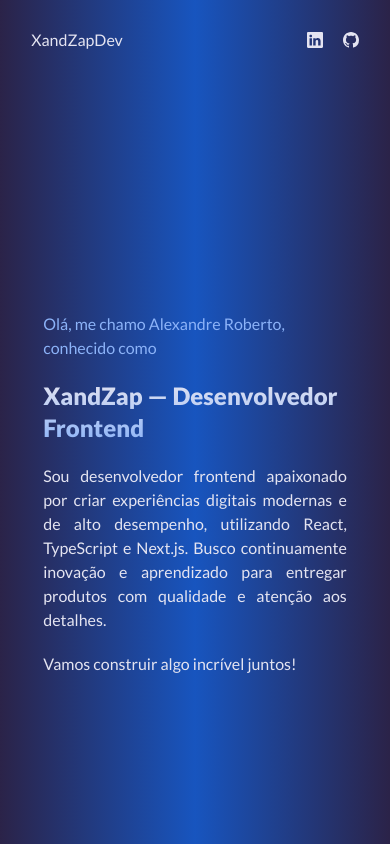
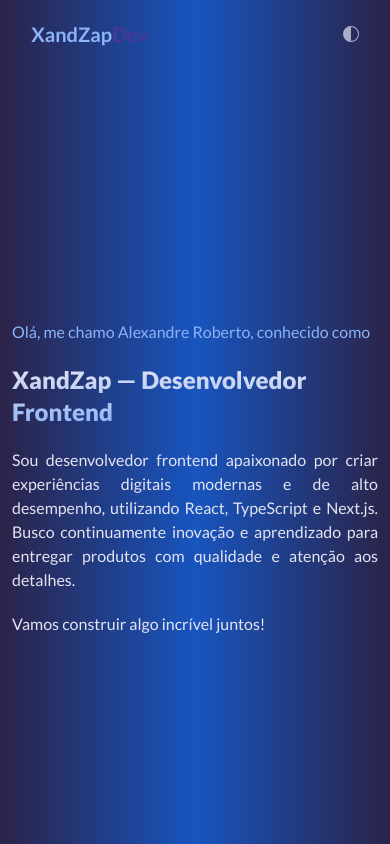
Before and after one commit to XandZap/portfolio, a Next.js app: page / in a window 390 px wide. Shown: the top 844 px of the page. Built offline with nearby package versions, Linux system fonts and the light colour scheme.

Commit message:
✨ add CTA component, ParallaxSection, and theme toggle functionality; update Header and page layout

```diff
--- a/src/app/globals.css
+++ b/src/app/globals.css
@@ -11,27 +11,26 @@ body {
 }
 
 ::-webkit-scrollbar {
-  width: 10px;
+  width: 8px;
 }
 
 ::-webkit-scrollbar-track {
-  background: hsl(var(--secondary));
-  opacity: 0.2;
+  background: hsl(var(--secondary) / 0.3);
 }
 
 ::-webkit-scrollbar-thumb {
-  background: hsl(var(--background));
+  background: hsl(var(--primary));
   border-radius: 10px;
 }
 
 ::-webkit-scrollbar-thumb:hover {
-  background: hsl(var(--primary));
+  background: hsl(var(--secondary));
 }
 
 @layer base {
   :root {
-    --background: 253, 35%, 21%;
-    --foreground: 240, 30%, 92%;
+    --background: 253 35% 21%;
+    --foreground: 240 30% 92%;
 
     --muted: 240 4.8% 95.9%;
     --muted-foreground: 240 3.8% 46.1%;
@@ -45,14 +44,14 @@ body {
     --border: 240 5.9% 90%;
     --input: 240 5.9% 90%;
 
-    --primary: 250, 46%, 41%;
-    --primary-foreground: 250, 30%, 71%;
+    --primary: 250 46% 41%;
+    --primary-foreground: 250 30% 71%;
 
-    --secondary: 218, 78%, 42%;
-    --secondary-foreground: 218, 88%, 76%;
+    --secondary: 218 78% 42%;
+    --secondary-foreground: 218 88% 76%;
 
-    --accent: 240, 30%, 92%;
-    --accent-foreground: 250, 37%, 58%;
+    --accent: 240 30% 92%;
+    --accent-foreground: 250 37% 58%;
 
     --destructive: 0 84.2% 60.2%;
     --destructive-foreground: 0 0% 98%;
@@ -63,7 +62,7 @@ body {
   }
 
   .dark {
-    --background: 240 10% 3.9%;
+    --background: 0 0% 3.9%;
     --foreground: 0 0% 98%;
 
     --muted: 240 3.7% 15.9%;
@@ -78,19 +77,19 @@ body {
     --border: 240 3.7% 15.9%;
     --input: 240 3.7% 15.9%;
 
-    --primary: 0 0% 98%;
-    --primary-foreground: 240 5.9% 10%;
+    --primary: 250 78% 50%;
+    --primary-foreground: 0 0% 98%;
 
-    --secondary: 240 3.7% 15.9%;
+    --secondary: 218 78% 42%;
     --secondary-foreground: 0 0% 98%;
 
-    --accent: 240 3.7% 15.9%;
-    --accent-foreground: 0 0% 98%;
+    --accent: 0 0% 98%;
+    --accent-foreground: 240 3.7% 15.9%;
 
     --destructive: 0 62.8% 30.6%;
-    --destructive-foreground: 0 85.7% 97.3%;
+    --destructive-foreground: 0 0% 98%;
 
-    --ring: 240 3.7% 15.9%;
+    --ring: 240 3.7% 49.7%;
   }
 }
 
--- a/src/app/page.tsx
+++ b/src/app/page.tsx
@@ -1,13 +1,51 @@
-import { Intro, About, Technologies, Work, Projects, Footer, Aside } from "@/components";
+import { Intro, About, Technologies, Work, Projects, Footer, Aside, CTA } from "@/components";
+import ParallaxSection from "@/components/ParallaxSection";
+import ScrollReveal from "@/components/ScrollReveal";
+import Script from "next/script";
+
+const jsonLd = {
+  "@context": "https://schema.org",
+  "@type": "Person",
+  name: "Alexandre Roberto",
+  alternateName: "XandZap",
+  jobTitle: "Desenvolvedor Frontend",
+  url: "https://xandzap.vercel.app",
+  sameAs: [
+    "https://www.linkedin.com/in/alexandre-roberto/",
+    "https://github.com/XandZap",
+  ],
+  knowsAbout: ["React", "TypeScript", "Next.js", "Node.js", "Frontend Development", "Tailwind CSS"],
+  email: "alexandreroberto.94@gmail.com",
+};
 
 export default function Home() {
   return (
-    <main className="flex flex-col gap-8 px-[8%] py-4">
+    <main className="flex flex-col">
+      {/* JSON-LD structured data for SEO */}
+      <Script
+        id="json-ld"
+        type="application/ld+json"
+        strategy="afterInteractive"
+        dangerouslySetInnerHTML={{ __html: JSON.stringify(jsonLd) }}
+      />
+
       <Intro />
       <About />
       <Technologies />
+
+      <ParallaxSection
+        backgroundImage="/assets/img/parallax-bg.png"
+        quote="Transformo ideias em experiências digitais que conectam pessoas e tecnologia."
+        author="Alexandre Roberto"
+      />
+
       <Work />
-      <Projects />
+      <ScrollReveal>
+        <section id="projetos">
+          <Projects />
+        </section>
+      </ScrollReveal>
+      <CTA />
       <Footer />
       <Aside />
     </main>
--- a/src/components/Header.tsx
+++ b/src/components/Header.tsx
@@ -1,39 +1,69 @@
 "use client"
-import tw from "tailwind-styled-components";
 import { useScroll } from "@/hooks";
-import { SLink } from "./ui/styles";
+import Link from "next/link";
 import { BsGithub, BsLinkedin } from "react-icons/bs";
+import ThemeToggle from "./ThemeToggle";
+
+const navItems = [
+  { label: "Sobre", href: "#sobre" },
+  { label: "Experiência", href: "#experiencia" },
+  { label: "Projetos", href: "#projetos" },
+  { label: "Contato", href: "#contato" },
+];
 
 function Header() {
   const scroll = useScroll();
-
-  const handleScroll = () => {
-    window.scrollTo({ top: 0, behavior: "smooth" });
-  };
+  const isScrolled = scroll > 50;
 
   return (
     <header
-      className={`fixed top-0 py-7 px-[8%] w-full flex justify-between items-center z-10 transition-all duration-300 ${
-        scroll > 0 ? "bg-background/90 backdrop-blur shadow-lg" : "bg-transparent"
+      className={`fixed top-0 w-full z-50 transition-all duration-300 ${
+        isScrolled
+          ? "bg-background/90 dark:bg-background/90 bg-white/90 backdrop-blur-md shadow-lg py-3"
+          : "bg-transparent py-5"
       }`}
     >
-      <button onClick={handleScroll} className="cursor-pointer">
-        <SLink href="#">XandZapDev</SLink>
-      </button>
-      <nav className="flex gap-5">
-        <SLink href="https://www.linkedin.com/in/alexandre-roberto/" target="_blank">
-          <Span>LinkedIn</Span>
-          <BsLinkedin />
-        </SLink>
-        <SLink href="https://github.com/XandZap" target="_blank">
-          <Span>GitHub</Span>
-          <BsGithub />
-        </SLink>
-      </nav>
+      <div className="flex justify-between items-center px-[8%]">
+        <Link href="#" className="text-xl font-bold text-secondary-foreground hover:scale-105 transition-transform duration-200">
+          XandZap<span className="text-primary">Dev</span>
+        </Link>
+        <nav className="hidden md:flex items-center gap-6">
+          {navItems.map((item) => (
+            <a
+              key={item.label}
+              href={item.href}
+              className="text-sm text-foreground/70 hover:text-secondary-foreground transition-colors duration-200"
+            >
+              {item.label}
+            </a>
+          ))}
+        </nav>
+        <div className="flex items-center gap-4">
+          <ThemeToggle />
+          <nav className="hidden md:flex items-center gap-3">
+            <a
+              href="https://www.linkedin.com/in/alexandre-roberto/"
+              target="_blank"
+              rel="noopener noreferrer"
+              className="text-foreground/70 hover:text-secondary-foreground transition-colors duration-200"
+              aria-label="LinkedIn"
+            >
+              <BsLinkedin />
+            </a>
+            <a
+              href="https://github.com/XandZap"
+              target="_blank"
+              rel="noopener noreferrer"
+              className="text-foreground/70 hover:text-secondary-foreground transition-colors duration-200"
+              aria-label="GitHub"
+            >
+              <BsGithub />
+            </a>
+          </nav>
+        </div>
+      </div>
     </header>
   );
 }
 
 export default Header;
-
-const Span = tw.span`max-md:hidden`;
--- /dev/null
+++ b/src/components/ParallaxSection.tsx
@@ -0,0 +1,78 @@
+"use client";
+
+import { useRef, useEffect, useState } from "react";
+
+interface ParallaxSectionProps {
+  backgroundImage?: string;
+  quote: string;
+  author: string;
+}
+
+function ParallaxSection({ backgroundImage, quote, author }: ParallaxSectionProps) {
+  const sectionRef = useRef<HTMLDivElement>(null);
+  const [offset, setOffset] = useState(0);
+  const [isVisible, setIsVisible] = useState(false);
+
+  useEffect(() => {
+    const handleScroll = () => {
+      if (!sectionRef.current) return;
+      const rect = sectionRef.current.getBoundingClientRect();
+      const windowH = window.innerHeight;
+
+      if (rect.top < windowH && rect.bottom > 0) {
+        setIsVisible(true);
+        const speed = 0.3;
+        const yPos = -(rect.top * speed);
+        setOffset(yPos);
+      }
+    };
+
+    window.addEventListener("scroll", handleScroll, { passive: true });
+    handleScroll();
+    return () => window.removeEventListener("scroll", handleScroll);
+  }, []);
+
+  return (
+    <div
+      ref={sectionRef}
+      className="relative overflow-hidden py-32 md:py-40"
+    >
+      {/* Parallax background layer */}
+      <div
+        className={`absolute inset-0 w-full h-full bg-gradient-to-r from-primary/90 to-secondary/90 dark:from-primary/80 dark:to-secondary/80 ${
+          isVisible ? "opacity-100" : "opacity-0"
+        } transition-opacity duration-700`}
+      >
+        {backgroundImage && (
+          <div
+            className="absolute inset-0 bg-cover bg-center bg-no-repeat"
+            style={{
+              backgroundImage: `url(${backgroundImage})`,
+              transform: `translateY(${offset}px)`,
+              willChange: "transform",
+            }}
+          />
+        )}
+        {/* Decorative pattern overlay */}
+        <div className="absolute inset-0 opacity-10" style={{
+          backgroundImage: "radial-gradient(circle at 2px 2px, white 1px, transparent 0)",
+          backgroundSize: "40px 40px",
+        }} />
+      </div>
+
+      {/* Content */}
+      <div className="relative z-10 px-[8%] text-center">
+        <blockquote className="max-w-3xl mx-auto">
+          <p className="text-2xl md:text-3xl font-bold text-accent/95 leading-relaxed italic">
+            &ldquo;{quote}&rdquo;
+          </p>
+          <footer className="mt-4 text-accent/70 text-lg">
+            <cite>{author}</cite>
+          </footer>
+        </blockquote>
+      </div>
+    </div>
+  );
+}
+
+export default ParallaxSection;
--- /dev/null
+++ b/src/components/ThemeToggle.tsx
@@ -0,0 +1,39 @@
+"use client";
+
+import { useTheme } from "@/hooks/useTheme";
+import { BsMoon, BsSun, BsCircleHalf } from "react-icons/bs";
+
+function ThemeToggle() {
+  const { isDark, toggle, theme, mounted } = useTheme();
+
+  if (!mounted) {
+    return <div className="w-5 h-5 rounded-full bg-zinc-600/30 animate-pulse" />;
+  }
+
+  return (
+    <button
+      onClick={toggle}
+      className="flex items-center gap-1.5 text-sm text-foreground/70 hover:text-secondary-foreground transition-colors duration-200"
+      aria-label={isDark ? "Mudar para modo claro" : "Mudar para modo escuro"}
+    >
+      {theme === "system" ? (
+        <>
+          <BsCircleHalf className="text-base" />
+          <span className="max-md:hidden">Sistema</span>
+        </>
+      ) : isDark ? (
+        <>
+          <BsMoon className="text-base" />
+          <span className="max-md:hidden">Escuro</span>
+        </>
+      ) : (
+        <>
+          <BsSun className="text-base" />
+          <span className="max-md:hidden">Claro</span>
+        </>
+      )}
+    </button>
+  );
+}
+
+export default ThemeToggle;
--- a/src/components/index.ts
+++ b/src/components/index.ts
@@ -5,3 +5,4 @@ export { default as Technologies } from "./Technologies";
 export { default as Aside } from "./Aside";
 export { default as Footer } from "./Footer";
 export { default as Work } from "./Work";
+export { default as CTA } from "./CTA";
--- a/src/hooks/index.ts
+++ b/src/hooks/index.ts
@@ -1,2 +1,3 @@
 export { useScroll } from "./useScroll";
 export { useInView } from "./useInView";
+export { useTheme } from "./useTheme";
--- /dev/null
+++ b/src/hooks/useTheme.tsx
@@ -0,0 +1,54 @@
+"use client";
+
+import { useEffect, useState } from "react";
+
+type Theme = "dark" | "light" | "system";
+
+const STORAGE_KEY = "portfolio-theme";
+
+function getSystemTheme(): "dark" | "light" {
+  if (typeof window !== "undefined" && window.matchMedia("(prefers-color-scheme: dark)").matches) {
+    return "dark";
+  }
+  return "light";
+}
+
+export function useTheme() {
+  const [theme, setThemeState] = useState<Theme>("system");
+  const [isDark, setIsDark] = useState(false);
+  const [mounted, setMounted] = useState(false);
+
+  useEffect(() => {
+    const stored = (localStorage.getItem(STORAGE_KEY) as Theme) || "system";
+    setThemeState(stored);
+
+    const resolve = stored === "system" ? getSystemTheme() : stored;
+    setIsDark(resolve === "dark");
+    document.documentElement.classList.toggle("dark", resolve === "dark");
+    setMounted(true);
+
+    const mediaQuery = window.matchMedia("(prefers-color-scheme: dark)");
+    const handler = () => {
+      if (stored === "system") {
+        setIsDark(mediaQuery.matches);
+        document.documentElement.classList.toggle("dark", mediaQuery.matches);
+      }
+    };
+    mediaQuery.addEventListener("change", handler);
+    return () => mediaQuery.removeEventListener("change", handler);
+  }, []);
+
+  function setTheme(newTheme: Theme) {
+    setThemeState(newTheme);
+    localStorage.setItem(STORAGE_KEY, newTheme);
+    const resolved = newTheme === "system" ? getSystemTheme() : newTheme;
+    setIsDark(resolved === "dark");
+    document.documentElement.classList.toggle("dark", resolved === "dark");
+  }
+
+  function toggle() {
+    setTheme(isDark ? "light" : "dark");
+  }
+
+  return { theme, isDark, toggle, toggleFn: setTheme, mounted };
+}
```
Also changed, not shown: src/components/CTA.tsx (added, +38 -0 lines), public/favicon.svg (added), 1 other file (tests, documents, lock files or other folders).
